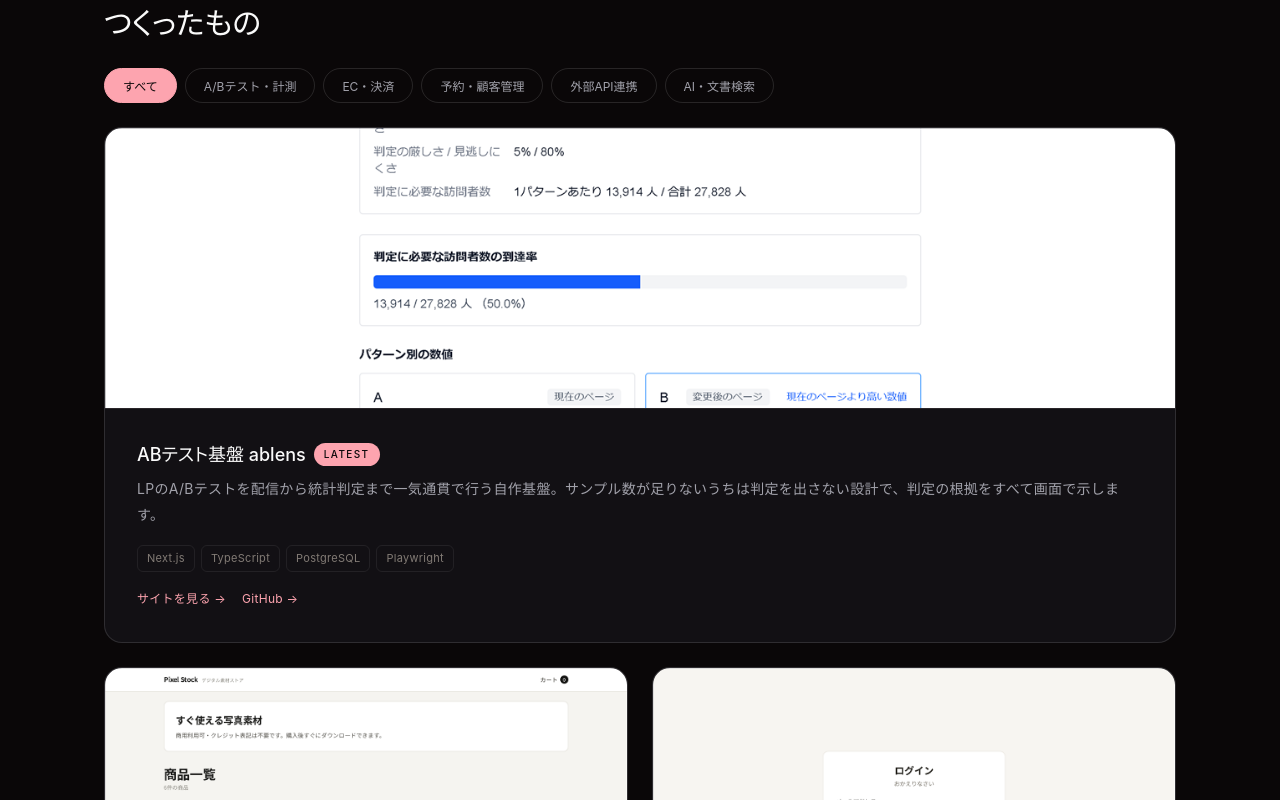
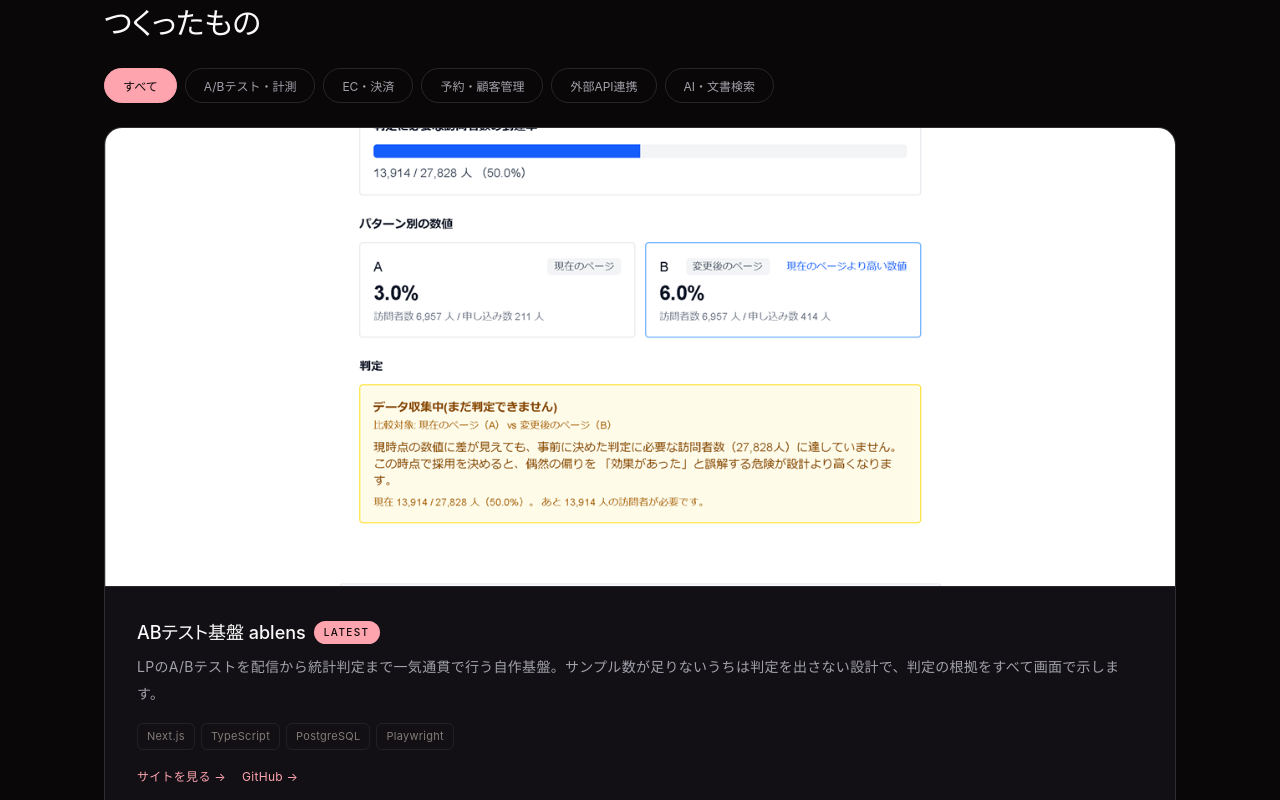
Before and after one commit to shota48-lgtm/portfolio-lp, a React (Vite) app: page / in a window 1280 px wide. Shown: the part 900-1700 px from the top of the page. Built offline with nearby package versions, Linux system fonts and the light colour scheme.

Commit message:
fix: use aspect-ratio cover for card thumbnails

```diff
--- a/src/App.css
+++ b/src/App.css
@@ -353,14 +353,27 @@
   background: var(--c-surface-2);
   overflow: hidden;
 }
+/* 画像は固定高さでなく aspect-ratio で切る(作業304・案B)。
+   トリミングは不可逆だが cover は可逆で、後からレイアウトを変えても
+   元画像から別の見せ方ができる。img 側の width/height 属性も併記している:
+   aspect-ratio 非対応の古い環境では属性由来の縦横比が
+   レイアウト予約に使われるため、CLS対策には両方が要る */
 .card__thumb img {
   width: 100%;
-  height: 180px;
+  aspect-ratio: 16 / 10;
+  height: auto;
   object-fit: cover;
-  object-position: top center;
+  object-position: center top;
+  display: block;
 }
+/* 全幅カード(ablens)は 21:9。素材は 16:10 のため上下が約31%切れる。
+   この画像は黄色い「データ収集中」判定ブロックを見せる意図で
+   スクロール位置を決めて撮影したもので、既定の top だと判定ブロックが
+   切れてしまう。center 62% で「パターン別の数値 + 判定ブロック」が
+   枠内に収まる(実表示で確認した調整値) */
 .card--featured .card__thumb img {
-  height: 280px;
+  aspect-ratio: 21 / 9;
+  object-position: center 62%;
 }
 .card__body {
   padding: var(--sp-3);
@@ -509,8 +522,6 @@
   .works { gap: var(--sp-3); }
   .works--grid { grid-template-columns: repeat(2, 1fr); }
   .card__body { padding: var(--sp-4); }
-  .card__thumb img { height: 200px; }
-  .card--featured .card__thumb img { height: 280px; }
   .card__summary { font-size: 14px; }
   .bottom-cta { margin-top: var(--sp-8); }
 }
```
